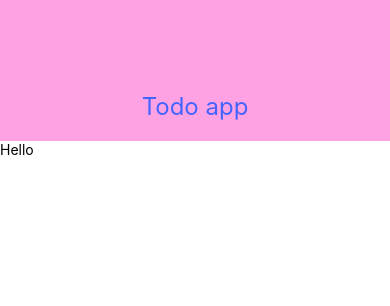
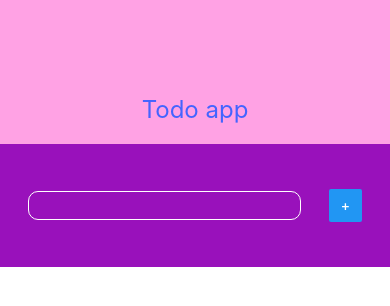
Before and after one commit to Navipro70/react-native-todo, a React Native app: screen / in a window 390 px wide. Shown: the top 306 px of the page. Built offline with nearby package versions, Linux system fonts and the light colour scheme.

Commit message:
Adding AddingTodo component

```diff
--- a/src/components/AddingTodo.tsx
+++ b/src/components/AddingTodo.tsx
@@ -1,10 +1,34 @@
-import React from "react";
-import {View, Text} from 'react-native'
+import React, {useState} from 'react'
+import {View, StyleSheet, Button, TextInput} from 'react-native'
 
 export const AddingTodo = () => {
+    const [inputText, setInputText] = useState<string>('')
+    const textHandler = (text: string) => {
+        setInputText(text)
+    }
     return (
-        <View>
-            <Text>Hello</Text>
+        <View style={styles.div}>
+            <TextInput style={styles.customInput} onChangeText={textHandler} value={inputText}/>
+            <Button title=" + " onPress={() => console.log(inputText)}/>
         </View>
     )
-};
+}
+
+const styles = StyleSheet.create({
+    div: {
+        flex: 0.15,
+        backgroundColor: '#91b',
+        flexDirection: 'row',
+        justifyContent: 'space-evenly',
+        alignItems: 'center',
+    },
+    customInput: {
+        width: '70%',
+        padding: 5,
+        color: '#fff',
+        borderColor: '#fff',
+        borderStyle: 'solid',
+        borderWidth: 1,
+        borderRadius: 10,
+    },
+})
```
